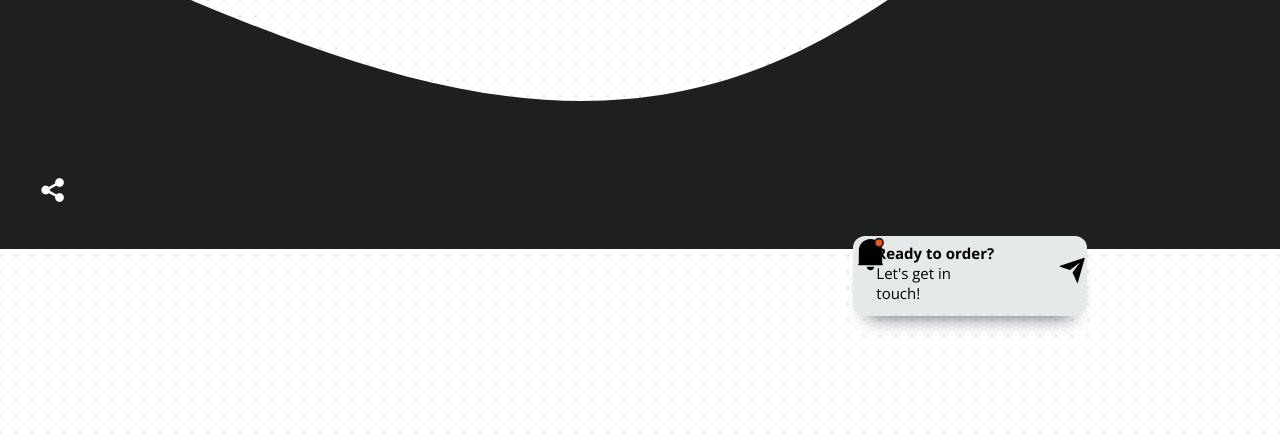
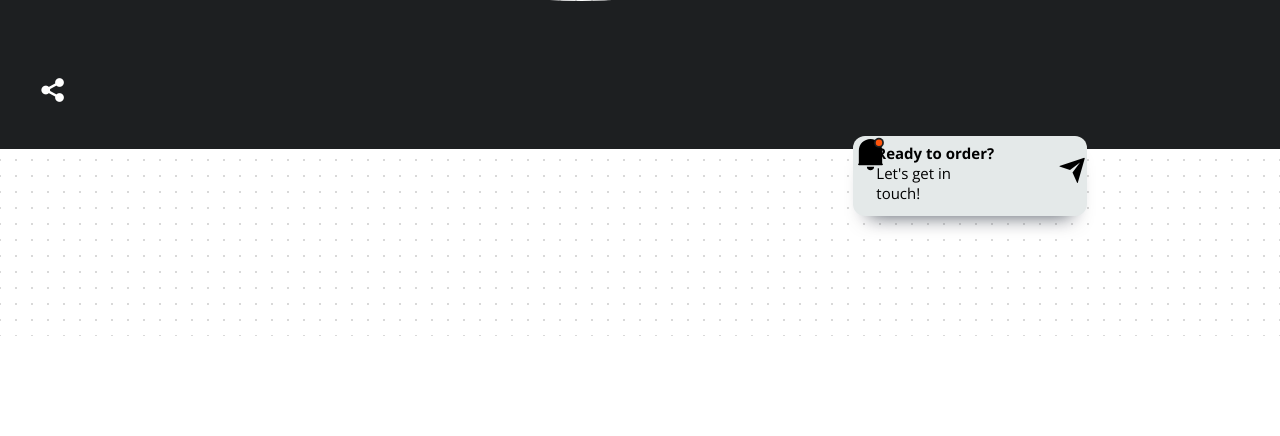
Before and after one commit to Rusoleman/Consultancy-Demo, a plain HTML site: page index.html in a window 1280 px wide. Shown: the part 464-900 px from the top of the page. After the commit the page ends 800 px from the top, so only its background shows below. Drawn offline with nearby package versions, Linux system fonts and the light colour scheme.

Commit message:
Fix resolution in index

```diff
--- a/stylesheets/core.css
+++ b/stylesheets/core.css
@@ -85,7 +85,6 @@ em {
 @media screen and (min-width: 992px) {
     .lg-wave-bg{
         position: absolute;
-        top: 12.5%;
         background-repeat: no-repeat;
         width: 100%;
         height: 100%;
```
